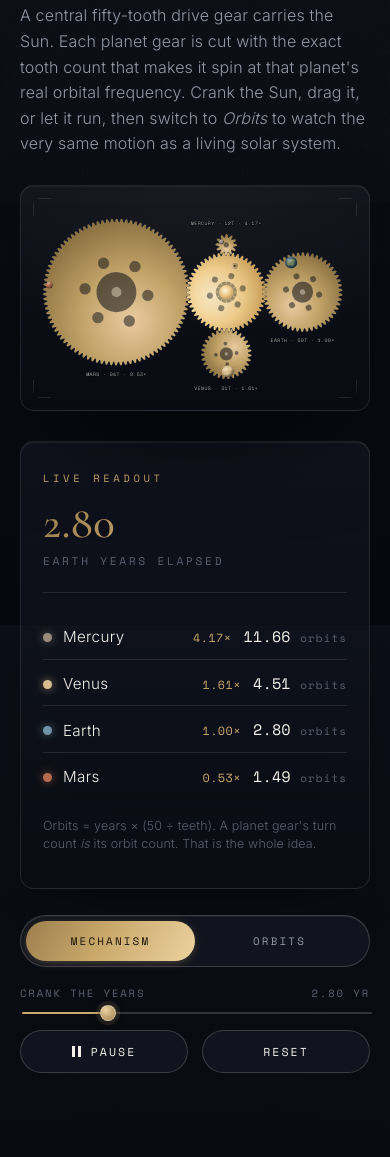
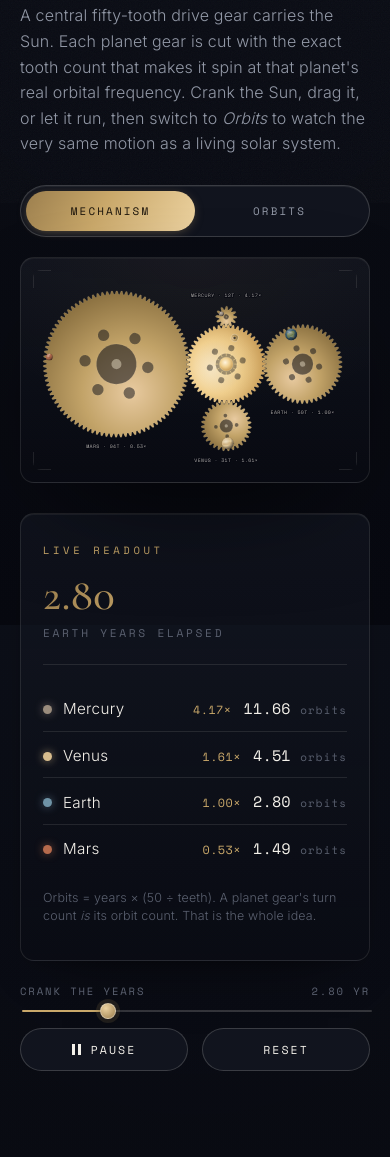
Before and after one commit to cabaci-eth/orrery-exhibition, a plain HTML site: page index.html in a window 390 px wide. Shown: the part 1063-2220 px from the top of the page. Drawn offline with nearby package versions, Linux system fonts and the light colour scheme.

Commit message:
Make the view toggle effective on phones
The Mechanism/Orbits toggle was buried below the tall readout, so on mobile
tapping it changed the orrery off-screen above and felt like nothing happened.
Move the toggle directly above the orrery (a clear view-selector on desktop too),
and on stacked/narrow layouts scroll the instrument into view on switch so you
actually watch it reconfigure.

```diff
--- a/index.html
+++ b/index.html
@@ -273,6 +273,7 @@ section{position:relative;z-index:2;}
 .ctl-row{display:flex;align-items:center;gap:18px;}
 
 /* Mechanism / Orbits segmented toggle */
+.viewtoggle-wrap{display:flex;justify-content:center;margin-bottom:clamp(20px,3vw,30px);}
 .viewtoggle{
   position:relative;align-self:center;display:inline-flex;padding:5px;
   border:1px solid var(--hair-strong);border-radius:40px;background:var(--ink-2);
@@ -538,6 +539,14 @@ footer .cite a:hover{color:var(--brass-bright);}
       <p class="lede">A central fifty-tooth drive gear carries the Sun. Each planet gear is cut with the exact tooth count that makes it spin at that planet's real orbital frequency. Crank the Sun, drag it, or let it run, then switch to <em>Orbits</em> to watch the very same motion as a living solar system.</p>
     </div>
 
+    <div class="viewtoggle-wrap reveal">
+      <div class="viewtoggle" role="tablist" aria-label="Centerpiece view">
+        <span class="vt-ind" aria-hidden="true"></span>
+        <button class="vt-btn is-active" id="viewGears" role="tab" aria-selected="true">Mechanism</button>
+        <button class="vt-btn" id="viewOrbits" role="tab" aria-selected="false">Orbits</button>
+      </div>
+    </div>
+
     <div class="stage reveal">
       <div class="orrery-frame">
         <svg id="orrery" viewBox="-256 -126 430 268" role="img" aria-label="Interactive five-gear orrery">
@@ -590,12 +599,7 @@ footer .cite a:hover{color:var(--brass-bright);}
     </div>
 
     <!-- controls span full width under the stage -->
-    <div class="controls reveal" style="margin-top:clamp(26px,4vw,40px);">
-      <div class="viewtoggle" role="tablist" aria-label="Centerpiece view">
-        <span class="vt-ind" aria-hidden="true"></span>
-        <button class="vt-btn is-active" id="viewGears" role="tab" aria-selected="true">Mechanism</button>
-        <button class="vt-btn" id="viewOrbits" role="tab" aria-selected="false">Orbits</button>
-      </div>
+    <div class="controls reveal" style="margin-top:clamp(22px,3vw,32px);">
       <div class="ctl-row">
         <button class="btn" id="play" aria-label="Play or pause auto-rotation"><span class="ico"></span><span id="playlabel">Play</span></button>
         <div class="slider-wrap">
@@ -1098,6 +1102,12 @@ footer .cite a:hover{color:var(--brass-bright);}
     gearsBtn.setAttribute("aria-selected",String(!orbits));
     orbitsBtn.setAttribute("aria-selected",String(orbits));
     render();
+    // on stacked (narrow) layouts the instrument is above the controls — bring it
+    // into view so you actually watch it reconfigure
+    if(window.innerWidth<=880){
+      const frame=document.querySelector(".orrery-frame");
+      if(frame) frame.scrollIntoView({behavior: reduceMotion?"auto":"smooth", block:"center"});
+    }
   }
   gearsBtn.addEventListener("click",()=>setView(false));
   orbitsBtn.addEventListener("click",()=>setView(true));
```
